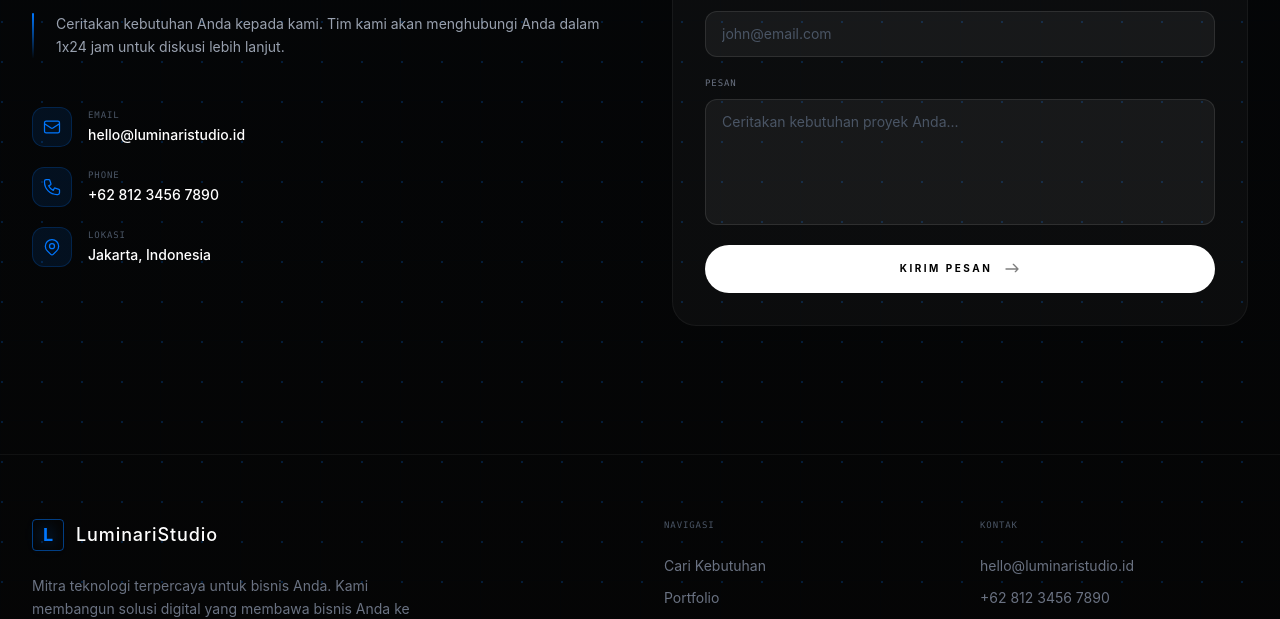
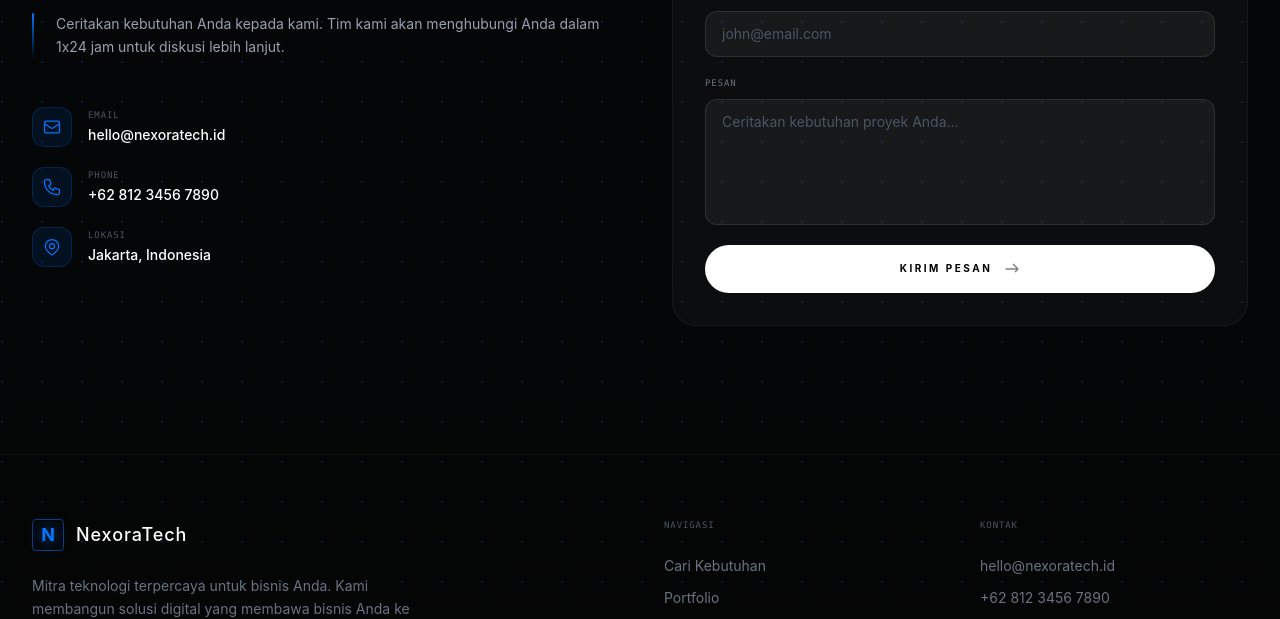
Before and after one commit to ythStevin0/company-profile-cms, a React (Vite) app in the folder frontend/: page / in a window 1280 px wide. Shown: the part 4140-4759 px from the top of the page. Built offline with nearby package versions, Linux system fonts and the light colour scheme.

Commit message:
chore: rename company from LuminariStudio to NexoraTech

```diff
--- a/frontend/src/components/Contact.jsx
+++ b/frontend/src/components/Contact.jsx
@@ -55,7 +55,7 @@ const Contact = () => {
           {/* Info Kontak */}
           <div className="flex flex-col gap-5">
             {[
-              { label: "Email", value: "hello@luminaristudio.id", icon: "M3 8l7.89 5.26a2 2 0 002.22 0L21 8M5 19h14a2 2 0 002-2V7a2 2 0 00-2-2H5a2 2 0 00-2 2v10a2 2 0 002 2z" },
+              { label: "Email", value: "hello@nexoratech.id", icon: "M3 8l7.89 5.26a2 2 0 002.22 0L21 8M5 19h14a2 2 0 002-2V7a2 2 0 00-2-2H5a2 2 0 00-2 2v10a2 2 0 002 2z" },
               { label: "Phone", value: "+62 812 3456 7890", icon: "M3 5a2 2 0 012-2h3.28a1 1 0 01.948.684l1.498 4.493a1 1 0 01-.502 1.21l-2.257 1.13a11.042 11.042 0 005.516 5.516l1.13-2.257a1 1 0 011.21-.502l4.493 1.498a1 1 0 01.684.949V19a2 2 0 01-2 2h-1C9.716 21 3 14.284 3 6V5z" },
               { label: "Lokasi", value: "Jakarta, Indonesia", icon: "M17.657 16.657L13.414 20.9a1.998 1.998 0 01-2.827 0l-4.244-4.243a8 8 0 1111.314 0z M15 11a3 3 0 11-6 0 3 3 0 016 0z" },
             ].map((item, i) => (
--- a/frontend/src/components/Footer.jsx
+++ b/frontend/src/components/Footer.jsx
@@ -30,9 +30,9 @@ const Footer = () => {
             className="flex items-center gap-3 mb-6 group w-fit"
           >
             <div className="w-8 h-8 rounded-sm bg-transparent border border-[#0077FF]/50 flex items-center justify-center transition-shadow duration-300 group-hover:shadow-[0_0_15px_rgba(0,119,255,0.8)]">
-              <span className="text-[#0077FF] font-bold text-lg drop-shadow-[0_0_8px_rgba(0,119,255,0.8)]">L</span>
+              <span className="text-[#0077FF] font-bold text-lg drop-shadow-[0_0_8px_rgba(0,119,255,0.8)]">N</span>
             </div>
-            <span className="font-medium text-lg text-white tracking-wider">LuminariStudio</span>
+            <span className="font-medium text-lg text-white tracking-wider">NexoraTech</span>
           </a>
           <p className="text-gray-500 text-sm leading-relaxed max-w-sm mb-8">
             Mitra teknologi terpercaya untuk bisnis Anda. Kami membangun solusi digital yang membawa bisnis Anda ke level berikutnya.
@@ -74,8 +74,8 @@ const Footer = () => {
         <div>
           <h4 className="font-mono text-[9px] text-gray-600 tracking-widest uppercase mb-6">Kontak</h4>
           <div className="flex flex-col gap-3">
-            <a href="mailto:hello@luminaristudio.id" className="text-sm text-gray-500 hover:text-white transition-colors duration-200">
-              hello@luminaristudio.id
+            <a href="mailto:hello@nexoratech.id" className="text-sm text-gray-500 hover:text-white transition-colors duration-200">
+              hello@nexoratech.id
             </a>
             <a href="tel:+6281234567890" className="text-sm text-gray-500 hover:text-white transition-colors duration-200">
               +62 812 3456 7890
```
